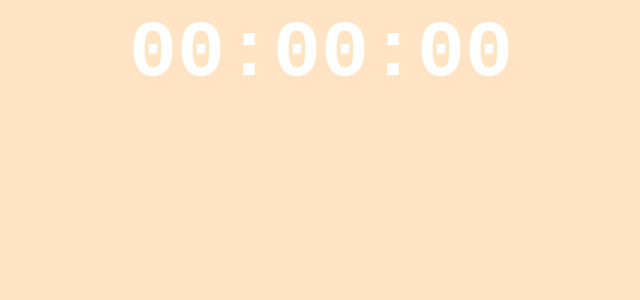
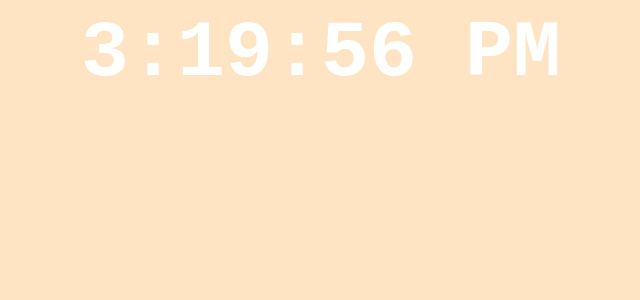
Before and after one commit to Udeme98/BroCode-React, a React (Vite) app: page / in a window 1280 px wide. Shown: the top 300 px of the page, without its empty margins (319-959 px from the left). Built offline with nearby package versions, Linux system fonts and the light colour scheme.

Commit message:
digital clock functinality: displayed time

```diff
--- a/src/DigitalClock.jsx
+++ b/src/DigitalClock.jsx
@@ -17,7 +17,7 @@ const DigitalClock = () => {
     let hours = date.getHours();
     const minutes = date.getMinutes();
     const seconds = date.getSeconds();
-    const meridian = hours >= 12 ? "AM" : "PM";
+    const meridian = hours >= 12 ? "PM" : "AM";
 
     hours = hours % 12 || 12;
 
@@ -27,7 +27,7 @@ const DigitalClock = () => {
   return (
     <div className="clock-container">
       <div className="clock">
-        <span>00:00:00</span>
+        <span>{formatTime()}</span>
       </div>
     </div>
   );
```
